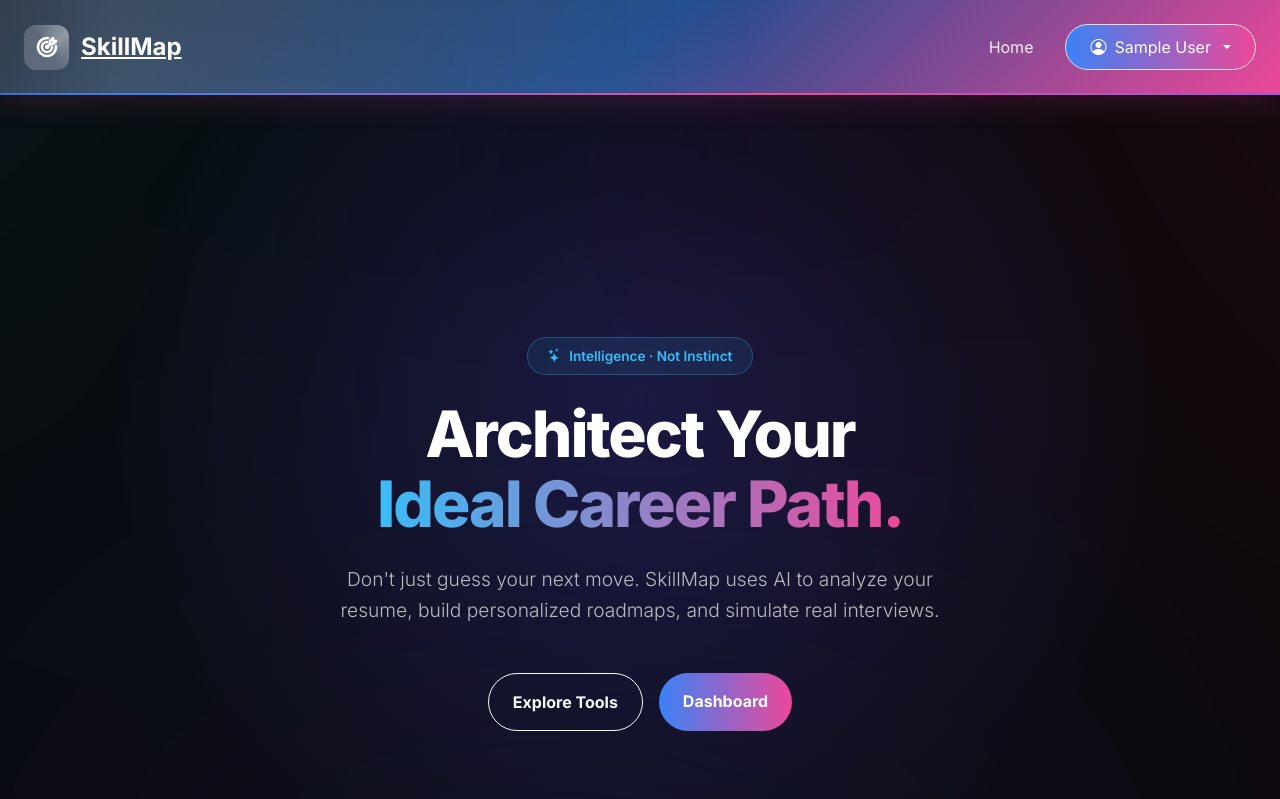
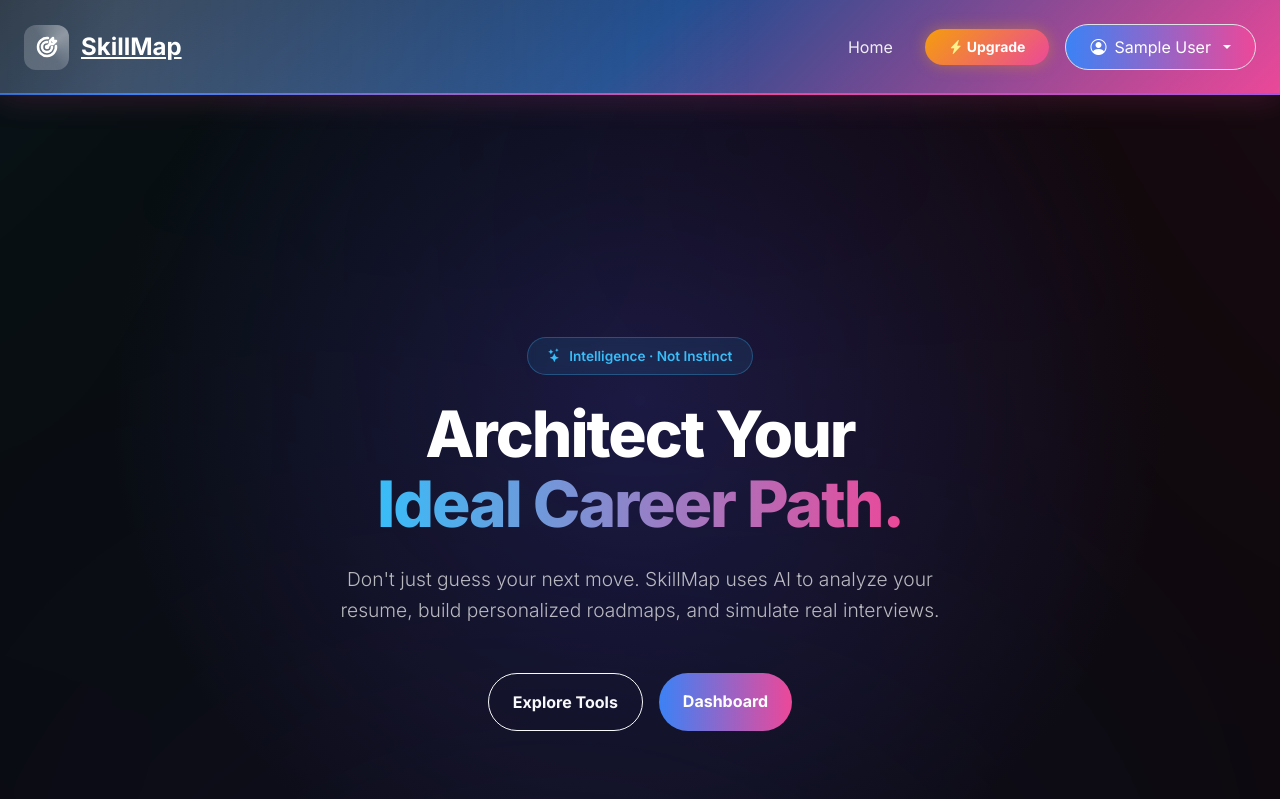
Before and after one commit to YuvrajVerma09arch/SkillMap, a Flask app: page / in a window 1280 px wide. Shown: the top 799 px of the page. Run offline with Flask 3, Linux system fonts and the light colour scheme; the visitor is signed in with stand-in values (Sample User, id 1); some libraries are stand-ins or nearby versions.

Commit message:
PREMIUM btn

```diff
--- a/app/templates/base.html
+++ b/app/templates/base.html
@@ -12,7 +12,7 @@
         <script>
             tailwind.config = {
                 corePlugins: {
-                    preflight: false, // This stops Tailwind from left-aligning everything
+                    preflight: false,
                 }
             }
         </script>
@@ -87,6 +87,24 @@
             .btn-quantum:hover::before { opacity: 1; }
             .btn-quantum:hover { transform: translateY(-2px); color: white;}
 
+            /* Premium Upgrade Button */
+            .btn-premium {
+                background: linear-gradient(135deg, #f59e0b 0%, #ec4899 100%);
+                border: none;
+                color: white !important;
+                box-shadow: 0 0 15px rgba(245, 158, 11, 0.4);
+                position: relative; overflow: hidden; transition: all 0.3s; text-decoration: none;
+            }
+            .btn-premium::after {
+                content: ''; position: absolute; top: 0; left: -100%; width: 50%; height: 100%;
+                background: linear-gradient(90deg, transparent, rgba(255,255,255,0.4), transparent);
+                animation: shimmer 3s infinite;
+            }
+            .btn-premium:hover {
+                transform: translateY(-2px);
+                box-shadow: 0 0 25px rgba(236, 72, 153, 0.6);
+            }
+
             /* Responsive navbar collapse */
             @media (max-width: 991.98px) {
                 .navbar-collapse-custom {
@@ -129,8 +147,13 @@
                         {% endif %}
                     {% endif %}
 
-                    <div class="flex ml-4 gap-2">
+                    <div class="flex ml-4 gap-3 items-center">
                         {% if current_user.is_authenticated %}
+
+                            <a href="{{ url_for('payments.pricing') }}" class="btn-premium flex items-center gap-1 rounded-full px-4 py-2 text-sm font-bold">
+                                <i class="bi bi-lightning-charge-fill text-yellow-200"></i> Upgrade
+                            </a>
+
                             <div class="dropdown relative">
                                 <button class="dropdown-toggle btn-quantum flex items-center gap-2 bg-white/15 backdrop-blur-md text-white border border-white/30 rounded-full px-4 py-2.5">
                                     <i class="bi bi-person-circle"></i> {{ current_user.name }}
@@ -171,11 +194,21 @@
                             <a href="{{ url_for('main.interview') }}" class="text-white/90 hover:text-white">Mock Interview</a>
                             <a href="{{ url_for('jobs.job_feed') }}" class="text-white/90 hover:text-white">Jobs</a>
                             <div class="border-t border-white/20 my-2"></div>
+
+                            <a href="{{ url_for('payments.pricing') }}" class="text-yellow-400 font-bold flex items-center gap-2 hover:text-yellow-300">
+                                <i class="bi bi-lightning-charge-fill"></i> Upgrade to Premium
+                            </a>
+
                             <a href="{{ url_for('main.my_profile') }}" class="text-white/90 hover:text-white">My Profile</a>
                         {% elif current_user.role == 'recruiter' %}
                             <a href="{{ url_for('main.recruiter_dashboard') }}" class="text-white/90 hover:text-white">Dashboard</a>
                             <a href="{{ url_for('main.talent_feed') }}" class="text-white/90 hover:text-white">Find Talent</a>
                             <div class="border-t border-white/20 my-2"></div>
+
+                            <a href="{{ url_for('payments.pricing') }}" class="text-yellow-400 font-bold flex items-center gap-2 hover:text-yellow-300">
+                                <i class="bi bi-lightning-charge-fill"></i> Upgrade to Premium
+                            </a>
+
                             <a href="{{ url_for('main.my_company') }}" class="text-white/90 hover:text-white">Company Profile</a>
                         {% endif %}
                         <a href="{{ url_for('auth.logout') }}" class="text-pink-500 font-bold">Logout</a>
```
